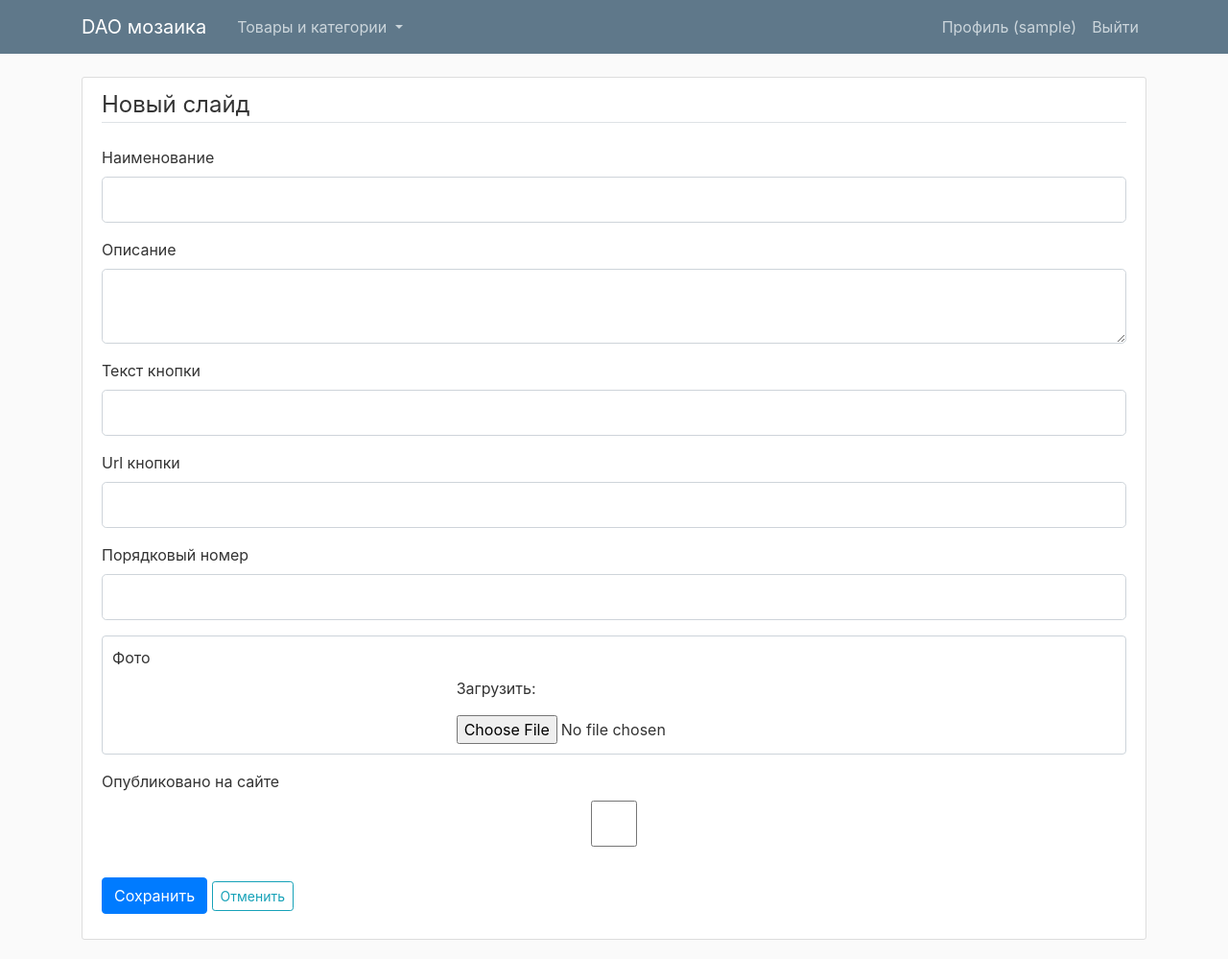
After one commit to bikvin/daostone, a Flask app: page /slider/new in a window 1280 px wide. The commit adds this page. Shown: the whole page at 96% size. Run offline with Flask 2, Linux system fonts and the light colour scheme; the visitor is signed in with stand-in values (Sample User, id 1); data comes from the database, SQL or seed files in the repository; some libraries are stand-ins or nearby versions.

Commit message:
slider settings and mapping home page

```diff
--- a/daosite/__init__.py
+++ b/daosite/__init__.py
@@ -42,12 +42,12 @@ def create_app(config_class=Config):
     from daosite.colors.routes import colors
     from daosite.interiors.routes import interiors
     from daosite.rates.routes import rates
-
     from daosite.uses.routes import uses
     from daosite.materials.routes import materials
     from daosite.chipsizes.routes import chipsizes
     from daosite.surfaces.routes import surfaces
     from daosite.admin.routes import admin
+    from daosite.slider.routes import slider
     app.register_blueprint(users)
     app.register_blueprint(posts)
     app.register_blueprint(main)
@@ -63,5 +63,6 @@ def create_app(config_class=Config):
     app.register_blueprint(admin)
     app.register_blueprint(interiors)
     app.register_blueprint(rates)
+    app.register_blueprint(slider)
 
     return app
--- /dev/null
+++ b/daosite/slider/forms.py
@@ -0,0 +1,19 @@
+from flask_wtf import FlaskForm
+
+from wtforms import StringField, BooleanField, TextAreaField, IntegerField, FileField, SubmitField
+from wtforms.validators import DataRequired, Optional
+
+class SliderForm(FlaskForm):
+    title = StringField('Наименование', validators=[DataRequired()])
+    description = TextAreaField('Описание')
+    button_title = StringField('Текст кнопки', validators=[DataRequired()])
+    button_url = StringField('Url кнопки', validators=[DataRequired()])
+    order_id = IntegerField('Порядковый номер', validators=[Optional()])
+    image = FileField('Фото')
+    delete_image = BooleanField('Удалить:')
+    active = BooleanField('Опубликовано на сайте')
+    image_file_path = None
+    submit = SubmitField('Сохранить')
+
+    # def get_name(self):
+    #     return dict(CURRENCIES).get(self.name.data)
--- /dev/null
+++ b/daosite/slider/routes.py
@@ -0,0 +1,117 @@
+from flask import (Blueprint, abort, flash, request, redirect, render_template, url_for)
+from flask_login import current_user, login_required
+
+from daosite import db
+from daosite.models import Slider
+from daosite.slider.forms import SliderForm
+from daosite.slider.utils import StringConverter, save_slide_picture, delete_slide_picture
+
+slider = Blueprint('slider', __name__)
+
+# @slider.route("/slider/new", methods=['GET', 'POST'])
+# @login_required
+# def new_slider_item():
+#     return ''
+
+@slider.route("/slider/list", methods=['GET', 'POST'])
+@login_required
+def slider_list():
+    if current_user.status != 'admin':
+        abort(403)
+    slider_items = Slider.query.order_by(Slider.order_id.asc())
+    print(slider_items.all())
+    return render_template('slider/slider_list.html', title='slider', slider_items=slider_items)
+
+@slider.route("/slider/new", methods=['GET', 'POST'])
+@login_required
+def new():
+    form = SliderForm()
+
+    if form.validate_on_submit():
+        slider_item = Slider(
+            title= form.title.data,
+            description = form.description.data,
+            button_title = form.button_title.data,
+            button_url = form.button_url.data,
+            order_id = form.order_id.data,
+            active = form.active.data)
+
+        if form.image.data:
+            slider_item.image_file_path = save_slide_picture(form.image.data, slider_item)
+
+        db.session.add(slider_item)
+        db.session.commit()
+
+        flash('Слайд создан', 'success')
+        return redirect(url_for('slider.slider_list'))
+
+    elif request.method == 'GET':
+        return render_template('slider/create_slider_item.html', title='Создание слайда', legend='Новый слайд', form=form, slider=Slider())
+
+
+@slider.route("/slider/edit", methods=['GET', 'POST'])
+@slider.route("/slider/edit/<int:item_id>", methods=['GET', 'POST'])
+@login_required
+def edit(item_id):
+
+    form = SliderForm()
+    slider_item = Slider.query.get_or_404(item_id)
+
+    if form.validate_on_submit():
+
+        slider_item.title = form.title.data
+        slider_item.description = form.description.data
+        slider_item.button_title = form.button_title.data
+        slider_item.button_url = form.button_url.data
+        slider_item.order_id = form.order_id.data
+        slider_item.active = form.active.data
+
+        if form.image.data:
+            slider_item.image_file_path = save_slide_picture(form.image.data, slider_item)
+
+        if form.delete_image.data:
+            delete_slide_picture(slider_item.image_file_path)
+            slider_item.image_file_path = None
+
+        db.session.commit()
+
+        flash('Слайд обновлен', 'success')
+        return redirect(url_for('slider.slider_list'))
+
+    elif request.method == 'GET':
+
+        form.title.data = slider_item.title
+        form.description.data = slider_item.description
+        form.button_title.data = slider_item.button_title
+        form.button_url.data = slider_item.button_url
+        form.order_id.data = slider_item.order_id
+        form.image_file_path = slider_item.image_file_path
+        form.active.data = slider_item.active
+
+        return render_template('slider/create_slider_item.html', title='Редактирование слайд', legend='Редактирование слайда #' + str(slider_item.order_id), form=form, slider=Slider())
+
+
+@slider.route("/slider/<int:item_id>/delete", methods=['POST'])
+@login_required
+def delete_slider_item(item_id):
+    if current_user.status != 'admin':
+        abort(403)
+    slide = Slider.query.get_or_404(item_id)
+
+    if slide.image_file_path:
+        delete_slide_picture(slide.image_file_path)
+
+    db.session.delete(slide)
+    db.session.commit()
+    flash('Слайд удалена из базы', 'success')
+    return redirect(url_for('slider.slider_list'))
+
+@slider.app_template_filter('short_str')
+def to_short_str(value, length=20):
+    return StringConverter.to_short_str(value, length)
+
+# @slider.context_processor
+# def utility_processor():
+#     def to_short_str(value):
+#         return StringConverter.to_short_str(value)
+#     return dict(to_short_str=to_short_str)
--- a/daosite/templates/layout_admin.html
+++ b/daosite/templates/layout_admin.html
@@ -45,6 +45,7 @@
                   <li><a class="dropdown-item" href="{{ url_for('uses.use_list') }}">Применения</a></li>
                   <li><a class="dropdown-item" href="{{ url_for('interiors.interior_list') }}">Интерьеры</a></li>
                   <li><a class="dropdown-item" href="{{ url_for('rates.rates_list') }}">Валюты</a></li>
+                  <li><a class="dropdown-item" href="{{ url_for('slider.slider_list') }}">Слайдер</a></li>
                 </ul>
               </div>
               {% if current_user.status == 'admin' %}
--- /dev/null
+++ b/daosite/templates/slider/create_slider_item.html
@@ -0,0 +1,164 @@
+{% extends 'layout_admin.html' %}
+{% block content %}
+
+    <div class="content-section">
+
+        <form method="POST" action="" enctype="multipart/form-data">
+            {{ form.hidden_tag() }}
+
+            <fieldset class="form-group">
+                <legend class="border-bottom mb-4">{{ legend }}</legend>
+
+                <div class="row">
+                    <div class="col">
+                        <div class="form-group">
+                            {{ form.title.label(class="form-control-label") }}
+                            {% if form.title.errors %}
+                                {{ form.title(class="form-control form-control-lg is-invalid") }}
+                                <div class="invalid-feedback">
+                                    {% for error in form.title.errors %}
+                                        <span>{{ error }}</span>
+                                    {% endfor %}
+                                </div>
+                            {% else %}
+                                {{ form.title(class="form-control form-control-lg") }}
+                            {% endif %}
+                        </div>
+                    </div>
+                </div>
+
+                <div class="form-group">
+                    {{ form.description.label(class="form-control-label") }}
+                    {% if form.description.errors %}
+                        {{ form.description(class="form-control form-control-lg is-invalid") }}
+                        <div class="invalid-feedback">
+                            {% for error in form.description.errors %}
+                                <span>{{ error }}</span>
+                            {% endfor %}
+                        </div>
+                    {% else %}
+                        {{ form.description(class="form-control form-control-lg") }}
+                    {% endif %}
+                </div>
+
+                <div class="row">
+                    <div class="col">
+                        <div class="form-group">
+                            {{ form.button_title.label(class="form-control-label") }}
+                            {% if form.button_title.errors %}
+                                {{ form.button_title(class="form-control form-control-lg is-invalid") }}
+                                <div class="invalid-feedback">
+                                    {% for error in form.button_title.errors %}
+                                        <span>{{ error }}</span>
+                                    {% endfor %}
+                                </div>
+                            {% else %}
+                                {{ form.button_title(class="form-control form-control-lg") }}
+                            {% endif %}
+                        </div>
+                    </div>
+                </div>
+
+                <div class="row">
+                    <div class="col">
+                        <div class="form-group">
+                            {{ form.button_url.label(class="form-control-label") }}
+                            {% if form.button_url.errors %}
+                                {{ form.button_url(class="form-control form-control-lg is-invalid") }}
+                                <div class="invalid-feedback">
+                                    {% for error in form.button_url.errors %}
+                                        <span>{{ error }}</span>
+                                    {% endfor %}
+                                </div>
+                            {% else %}
+                                {{ form.button_url(class="form-control form-control-lg") }}
+                            {% endif %}
+                        </div>
+                    </div>
+                </div>
+
+                <div class="row">
+                    <div class="col">
+                        <div class="form-group">
+                            {{ form.order_id.label(class="form-control-label") }}
+                            {% if form.order_id.errors %}
+                                {{ form.order_id(class="form-control form-control-lg is-invalid") }}
+                                <div class="invalid-feedback">
+                                    {% for error in form.order_id.errors %}
+                                        <span>{{ error }}</span>
+                                    {% endfor %}
+                                </div>
+                            {% else %}
+                                {{ form.order_id(class="form-control form-control-lg") }}
+                            {% endif %}
+                        </div>
+                    </div>
+                </div>
+
+                <div class="form-group image-upload-group rounded">
+
+                    {{ form.image.label() }}
+                    <div class="row">
+                        <div class="col">
+                    {% if form.image_file_path %}
+                        <div>
+                            <img  class="rounded" src="{{ url_for('static',filename=form.image_file_path) }}" width="100" height="100">
+                        </div>
+                    {% endif %}
+                        </div>
+                        <div class="col">
+                            {% if form.image_file_path %}
+                                <p>Заменить:</p>
+                            {% else %}
+                                 <p>Загрузить:</p>
+                            {% endif %}
+
+                            {{ form.image(class="form-control-file") }}
+                            {% if form.image.errors %}
+                                {% for error in form.image.errors %}
+                                    <span class="text-danger">{{ error }}</span></br>
+                                {% endfor %}
+                            {% endif %}
+                        </div>
+                        <div class="col">
+                            {% if form.image_file_path %}
+                                {{ form.delete_image.label(class="form-control-label") }}
+                                    {% if form.delete_image.errors %}
+                                {{ form.delete_image(class="form-control form-control-lg is-invalid") }}
+                                <div class="invalid-feedback">
+                                    {% for error in form.delete_image.errors %}
+                                         <span>{{ error }}</span>
+                                    {% endfor %}
+                                </div>
+                                {% else %}
+                                 {{ form.delete_image(class="form-control form-control-lg") }}
+                                {% endif %}
+                            {% endif %}
+                        </div>
+                    </div>
+                </div>
+
+                <div class="form-group">
+                    {{ form.active.label(class="form-control-label") }}
+                    {% if form.active.errors %}
+                        {{ form.active(class="form-control form-control-lg is-invalid") }}
+                        <div class="invalid-feedback">
+                            {% for error in form.active.errors %}
+                                <span>{{ error }}</span>
+                            {% endfor %}
+                        </div>
+                    {% else %}
+                        {{ form.active(class="form-control form-control-lg") }}
+                    {% endif %}
+                </div>
+            </fieldset>
+
+            <div class="form-group">
+                {{ form.submit(class="btn btn-primary") }}
+                <a class="btn btn-outline-info btn-sm" href="{{url_for('slider.slider_list')}}" role="button">Отменить</a>
+            </div>
+        </form>
+
+    </div>
+
+{% endblock content %}
```
Also changed, not shown: daosite/main/routes.py (+4 -3 lines), daosite/models.py (+10 -0 lines), daosite/slider/utils.py (added, +86 -0 lines), daosite/templates/home.html (+12 -47 lines), daosite/templates/slider/slider_list.html (added, +91 -0 lines), daosite/slider/__init__.py (added).
